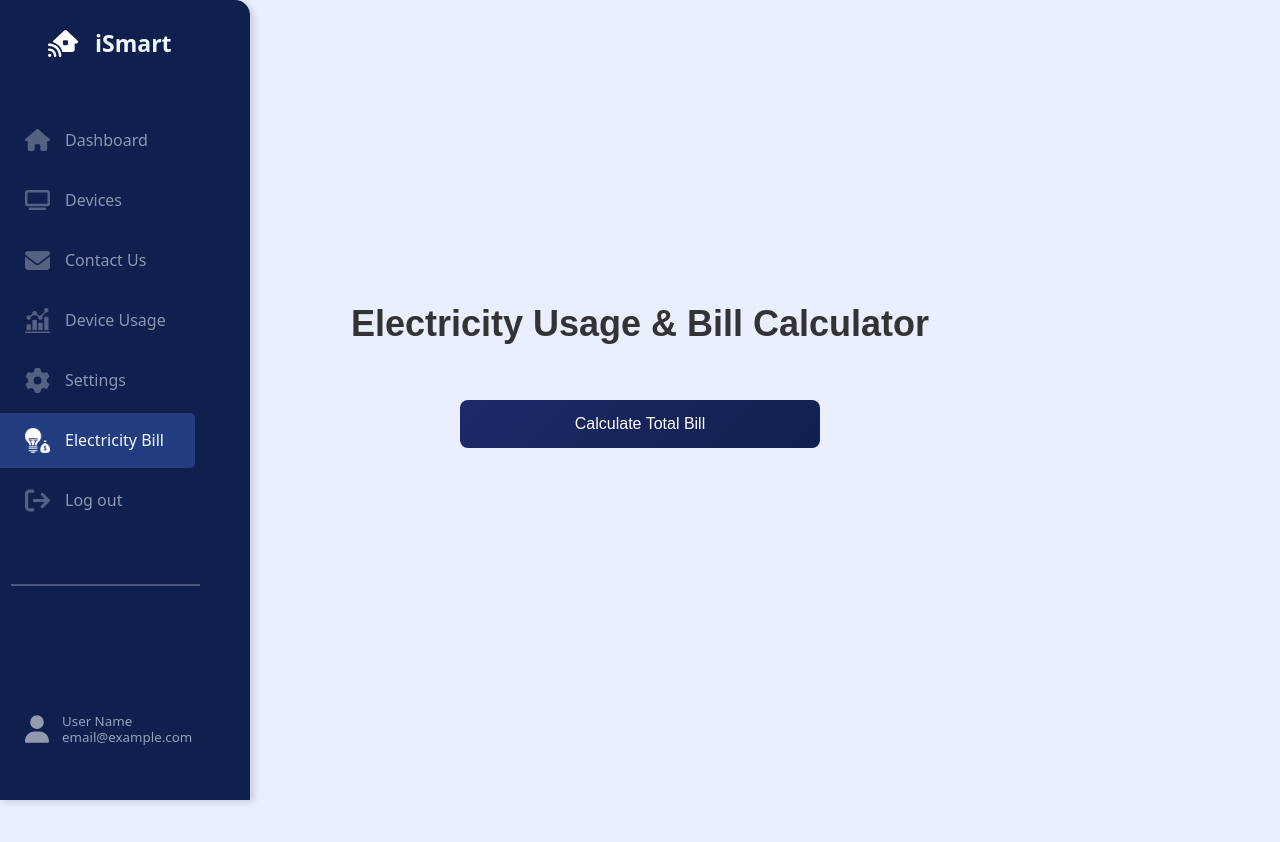
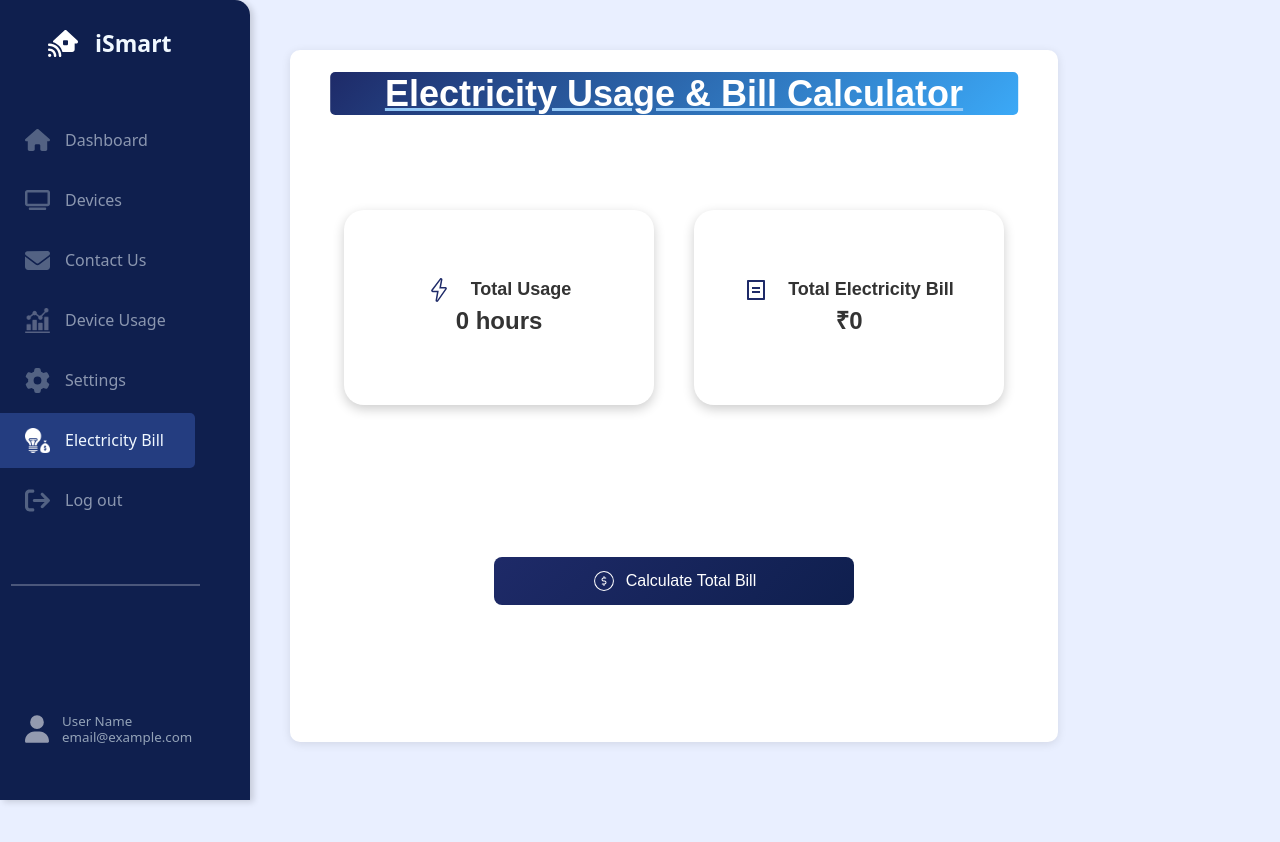
Before and after one commit to Muzakkir8/Gesture-Recognition-HA-KMIT, a React (Vite) app in the folder vite - Copy/frontend/: page /bill in a window 1280 px wide. Shown: the top 842 px of the page. Before the commit the page ends 800 px from the top, so only its background shows below. Built offline with nearby package versions, Linux system fonts and the light colour scheme.

Commit message:
BillPage Update

```diff
--- a/vite - Copy/frontend/src/Components/BillPage.css
+++ b/vite - Copy/frontend/src/Components/BillPage.css
@@ -1,23 +1,38 @@
 /* Bill page container with centered content */
 .bill-page {
     font-family: Arial, sans-serif;
-    padding: 40px;
+    padding: 20px;
     text-align: center;
     display: flex;
     flex-direction: column;
-    justify-content: center;
     align-items: center;
-    min-height: 100vh;
-    /* Ensure it takes up full height */
+    height: 86.5vh;
+    width: 60vw;
     box-sizing: border-box;
+    position: relative;
+    border: 2px solid #fff;
+    border-radius: 10px;
+    box-shadow: 0 2px 10px rgba(0, 0, 0, 0.1);
+    margin: 50px 20px 20px 290px;
+    background: #fff;
+
 }
 
 .bill-page h1 {
+    color: #fff;
+    background: linear-gradient(135deg, #1e2a68,rgb(59, 169, 247));
+    border-radius: 5px;
+    text-decoration: underline #93c8f6;
     font-size: 36px;
-    /* Increased font size */
     font-weight: bold;
-    color: #333;
-    margin-bottom: 20px;
+    text-align: center;
+    width: 90%;
+    margin: 0;
+    margin-bottom: 10px;
+    position: absolute;
+    top: 20px;
+    left: 50%;
+    transform: translateX(-50%);
 }
 
 
@@ -27,32 +42,32 @@
     border-radius: 10px;
     width: 100%;
     max-width: 400px;
-    margin-bottom: 30px;
+    margin-bottom: 5px;
 }
 
 /* Button styling */
 /* Button styling */
 .form button {
+    position: relative;
+    display: flex;
+    align-items: center;
+    justify-content: center;
     padding: 12px 25px;
     font-size: 16px;
     cursor: pointer;
     background: linear-gradient(135deg, #1e2a68, #0f1f4e);
-    /* Gradient background */
     color: white;
     border: none;
     border-radius: 8px;
     transition: background-color 0.3s ease, transform 0.2s ease;
-    /* Added transform transition for scale effect */
     width: 100%;
-    /* Full width button */
     margin-top: 15px;
+    top: 450px;
 }
 
 .form button:hover {
     background: linear-gradient(135deg, #142063, #0b1a44);
-    /* Darker gradient on hover */
     transform: scale(1.05);
-    /* Slightly enlarge the button on hover */
 }
 
 .form button:disabled {
@@ -75,7 +90,7 @@
 .error {
     color: #f44336;
     font-weight: bold;
-    margin-top: 10px;
+
 }
 
 /* Logs container */
@@ -123,6 +138,9 @@
     border-radius: 5px;
     cursor: pointer;
     margin-left: 10px;
+   position: relative;
+   bottom: 20px;
+
 }
 
 .bill-page .clear-btn:disabled {
@@ -150,3 +168,103 @@
     background-color: #ffcccc;
     cursor: not-allowed;
 }
+
+
+.button-content {
+    display: flex;
+    align-items: center;
+    justify-content: center;
+}
+
+.dollar-icon {
+    font-size: 24px;
+    margin-right: 10px;
+}
+.billcontainer {
+    display: flex;
+    justify-content: center;
+    align-items: flex-start;
+    gap: 40px;
+   margin-bottom: 40px;
+}
+
+/* Common styling for both divs */
+.usagediv, .Electricitydiv {
+    border: 2px;
+    border-radius: 20px;
+    box-shadow: 0 4px 12px rgba(0, 0, 0, 0.2);
+    padding: 20px;
+    width: 310px; /* Adjusted size */
+    height: 195px; /* Adjusted size */
+    text-align: center;
+    display: flex;
+    flex-direction: column;
+    justify-content: center;
+}
+
+/* Styling for the headings inside each div */
+.usagediv .heading, .Electricitydiv .heading {
+    font-size: 18px;
+    font-weight: bold;
+    margin-bottom: 10px; /* Space between heading and value */
+}
+
+/* Styling for the values inside each div */
+.usagediv .value, .Electricitydiv .value {
+    font-size: 24px;
+    font-weight: bold;
+    color: #333;
+}
+
+/* Clear button styling inside the result container */
+.result-container .clear-btn {
+    background-color: #70b6f8;
+    color: white;
+    padding: 10px 20px;
+    border: none;
+    border-radius: 5px;
+    cursor: pointer;
+    margin-bottom: 20px; /* Add margin for better spacing */
+}
+
+.result-container .clear-btn:disabled {
+    background-color: #ffcccc;
+    cursor: not-allowed;
+}
+.bill-icon{
+
+    font-size: 24px;
+    margin-right: 10px;
+}
+.energy-icon{
+    font-size: 24px;
+    margin-right: 10px;
+}
+
+
+
+
+.result-container .heading-container {
+    display: flex;
+    align-items: center;
+    justify-content: center;
+    gap: 10px; /* Space between icon and text */
+}
+
+.result-container .heading-container .heading {
+    margin: 0;
+    font-size: 18px;
+    font-weight: bold;
+}
+
+.result-container .value {
+    font-size: 24px;
+    font-weight: bold;
+    color: #333;
+}
+
+.energy-icon,
+.bill-icon {
+    font-size: 24px;
+    color: #1e2a68;
+}
--- a/vite - Copy/frontend/src/Components/BillPage.jsx
+++ b/vite - Copy/frontend/src/Components/BillPage.jsx
@@ -1,12 +1,16 @@
 import React, { useState } from 'react';
 import './BillPage.css';
+import { CiDollar } from "react-icons/ci";
+import { SlEnergy } from "react-icons/sl";
+import { RiBillLine } from "react-icons/ri";
 
 const BillPage = () => {
-    const [totalUsage, setTotalUsage] = useState(null);
-    const [bill, setBill] = useState(null);
+    const [totalUsage, setTotalUsage] = useState(0); // Default to 0
+    const [bill, setBill] = useState(0); // Default to 0
     const [loading, setLoading] = useState(false);
     const [error, setError] = useState('');
     const [successMessage, setSuccessMessage] = useState('');
+    const [dataFetched, setDataFetched] = useState(false); // Track if data has been fetched
 
     const ratePerHour = 5; // Rate per hour in your currency
 
@@ -14,8 +18,6 @@ const BillPage = () => {
         setLoading(true);
         setError('');
         setSuccessMessage('');
-        setTotalUsage(null);
-        setBill(null);
 
         try {
             const response = await fetch('http://localhost:8080/api/devices/calculateUsage');
@@ -33,6 +35,7 @@ const BillPage = () => {
 
             setTotalUsage(usage.toFixed(2)); // Display with 2 decimal places
             setBill(calculatedBill.toFixed(2)); // Display with 2 decimal places
+            setDataFetched(true); // Mark data as fetched
         } catch (err) {
             console.error('Fetch Error:', err.message);
             setError('An error occurred while fetching the usage data.');
@@ -57,9 +60,10 @@ const BillPage = () => {
                 return;
             }
 
-            setTotalUsage(null);
-            setBill(null);
+            setTotalUsage(0); // Reset to 0
+            setBill(0); // Reset to 0
             setSuccessMessage('All usage data cleared successfully.');
+            setDataFetched(false); // Hide the Clear button
         } catch (err) {
             console.error('Clear Error:', err.message);
             setError('An error occurred while clearing the usage data.');
@@ -70,29 +74,45 @@ const BillPage = () => {
 
     return (
         <div className="bill-page">
-            <h1>Electricity Usage & Bill Calculator</h1>
+            <div className='heading'>
+                <h1>Electricity Usage & Bill Calculator</h1>
+                {successMessage && <p className="success">{successMessage}</p>} {/* Success message below the heading */}
+            </div>
             <div className="form">
                 <button onClick={fetchUsageData} disabled={loading}>
-                    {loading ? 'Calculating...' : 'Calculate Total Bill'}
+                    <div className="button-content">
+                        <CiDollar className="dollar-icon" />
+                        {loading ? 'Calculating...' : 'Calculate Total Bill'}
+                    </div>
                 </button>
             </div>
 
             {error && <p className="error">{error}</p>}
-            {successMessage && <p className="success">{successMessage}</p>}
 
-            {!loading && !error && totalUsage && bill && (
-                <div className="result-container">
-                    <p>
-                        <strong>Total Usage:</strong> {totalUsage} hours
-                    </p>
-                    <p>
-                        <strong>Total Electricity Bill:</strong> ₹{bill}
-                    </p>
+            <div className="result-container">
+                <div className="billcontainer">
+                    <div className="usagediv">
+                        <div className="heading-container">
+                            <SlEnergy className='energy-icon' />
+                            <p className="heading">Total Usage</p>
+                        </div>
+                        <p className="value">{totalUsage} hours</p>
+                    </div>
+                    <div className="Electricitydiv">
+                        <div className="heading-container">
+                            <RiBillLine className='bill-icon' />
+                            <p className="heading">Total Electricity Bill</p>
+                        </div>
+                        <p className="value">₹{bill}</p>
+                    </div>
+                </div>
+
+                {dataFetched && ( // Conditionally render the Clear button
                     <button onClick={clearUsageData} disabled={loading} className="clear-btn">
                         {loading ? 'Clearing...' : 'Clear Data'}
                     </button>
-                </div>
-            )}
+                )}
+            </div>
         </div>
     );
 };
```
